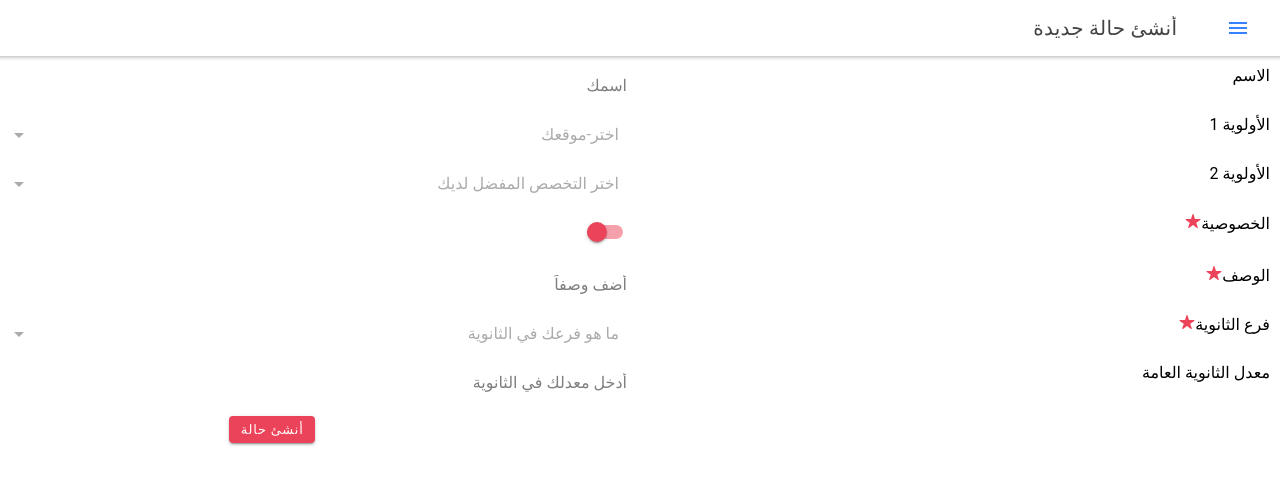
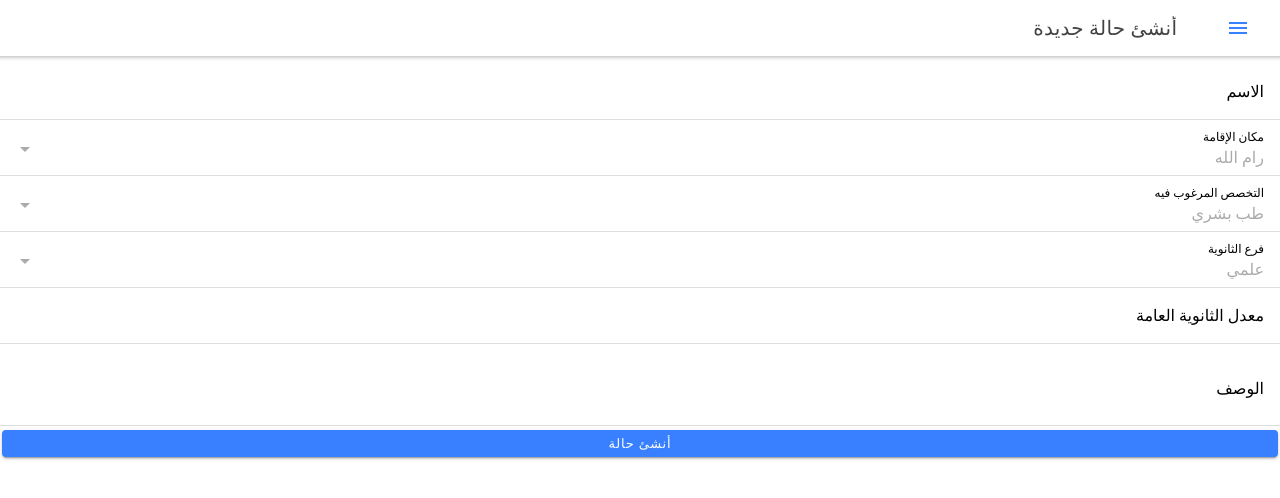
Before and after one commit to ShireenSehwail/Kolyati, a React (Create React App) app: page /caseCreation in a window 1280 px wide. Shown: the top 498 px of the page. Built offline with nearby package versions, Linux system fonts and the light colour scheme.

Commit message:
finished polishing create  case

```diff
--- a/src/containers/App.tsx
+++ b/src/containers/App.tsx
@@ -25,7 +25,7 @@ import Nav from '../components/Nav/Nav';
 import Home from '../pages/Home/Home';
 import PageNotFound from '../pages/PageNotFound/PageNotFound';
 
-
+export const LOCAL_STORAGE_KEY_CASE="koliyati.case";
 const App: React.FC = () =>{
 
   return(<IonApp >
--- a/src/pages/CaseCreation/CaseCreation.tsx
+++ b/src/pages/CaseCreation/CaseCreation.tsx
@@ -1,8 +1,7 @@
-import { IonButton, IonCol, IonContent, IonGrid, IonHeader, IonIcon, IonInput, IonLabel, IonMenuButton, IonPage, IonRow, IonSelect, IonSelectOption, IonTitle, IonToggle, IonToolbar } from '@ionic/react';
+import { IonButton,  IonContent, IonHeader, IonInput, IonItem, IonLabel, IonList, IonMenuButton,  IonSelect, IonSelectOption, IonTextarea, IonTitle,  IonToolbar } from '@ionic/react';
 import React, { useState } from 'react';
 import './CaseCreation.css';
-import{ star, }  from 'ionicons/icons';
-
+import {LOCAL_STORAGE_KEY_CASE} from '../../containers/App'
 const CaseCreation: React.FC = () => {
 
   const [name, setName] = useState<string>();
@@ -11,8 +10,20 @@ const CaseCreation: React.FC = () => {
   const [checked, setChecked] = useState(true);
   const [tawjihiType, setTawjihiType] = useState<string>();
   const [gpa, setGpa] = useState<string>();
-  const [desc, setDesc] = useState<string>();
+  const [description, setDescription] = useState<string>();
+  function handleCaseCreation(){
+    localStorage.setItem(
+      LOCAL_STORAGE_KEY_CASE,JSON.stringify(
+        {name:name,
+          location:location,
+          major:major,
+          checked:checked,
+          tawjihiType:tawjihiType,
+          gpa:gpa,
+          description:description
+        }));
 
+  }
   return (
     <>
     <IonHeader dir="rtl">
@@ -29,31 +40,19 @@ const CaseCreation: React.FC = () => {
             <IonTitle size="large">CaseCreation</IonTitle>
           </IonToolbar>
         </IonHeader>
-        <IonGrid dir="rtl">
+        <IonList>
+        <IonItem dir="rtl">
+            <IonLabel position="floating">الاسم</IonLabel>
 
-        <IonRow>
-        <IonCol>
-              <IonLabel   position="fixed"> الاسم  </IonLabel>
-            </IonCol>
-        <IonCol>
-
-         <IonInput  type="text"
+            <IonInput  type="text"
           value={name}
-          placeholder="اسمك"
-          onIonChange={e => setName(e.detail.value!)}>  </IonInput>
-
-       </IonCol>
-
-          </IonRow>
-
-          <IonRow>
-          <IonCol>
-
-              <IonLabel   position="fixed"> الأولوية 1 </IonLabel>
-
-            </IonCol>
-          <IonCol>
-            <IonSelect value={location} placeholder="اختر-موقعك" onIonChange={e => setLocation(e.detail.value)}>
+          placeholder="مجد خصيب"
+          onIonChange={e => setName(e.detail.value!)}>
+          </IonInput>
+          </IonItem>
+       <IonItem dir="rtl">
+       <IonLabel   position="floating"> مكان الإقامة </IonLabel>
+       <IonSelect value={location} placeholder="رام الله" onIonChange={e => setLocation(e.detail.value)}>
               <IonSelectOption value=" Ramallah">رام الله</IonSelectOption>
               <IonSelectOption value="Hebron">الخليل</IonSelectOption>
               <IonSelectOption value="Nablus"> نابلس</IonSelectOption>
@@ -65,18 +64,10 @@ const CaseCreation: React.FC = () => {
               <IonSelectOption value="Tobas">طوباس</IonSelectOption>
               <IonSelectOption value="Salfit">سلفيت</IonSelectOption>
             </IonSelect>
-            </IonCol>
-
-
-          </IonRow>
-
-           <IonRow>
-           <IonCol>
-             <IonLabel  position="fixed"> الأولوية 2 </IonLabel>
-           </IonCol>
-
-            <IonCol>
-              <IonSelect value={major} placeholder="اختر التخصص المفضل لديك" onIonChange={e => setMajor((e.detail.value))}>
+       </IonItem>
+       <IonItem dir="rtl">
+       <IonLabel  position="floating">التخصص المرغوب فيه </IonLabel>
+       <IonSelect value={major} placeholder="طب بشري" onIonChange={e => setMajor((e.detail.value))}>
               <IonSelectOption value=" الهندسة والتكنولوجيا">الهندسة والتكنولوجيا</IonSelectOption>
               <IonSelectOption value=" الأعمال والاقتصاد">الأعمال والاقتصاد</IonSelectOption>
               <IonSelectOption value=" الأداب">الأداب</IonSelectOption>
@@ -85,97 +76,46 @@ const CaseCreation: React.FC = () => {
               <IonSelectOption value=" الحقوق والادارة">الحقوق و الادارة</IonSelectOption>
               <IonSelectOption value=" العلوم">العلوم</IonSelectOption>
             </IonSelect>
-            </IonCol>
+       </IonItem>
+       <IonItem dir="rtl">
+       <IonLabel className="type" position="floating">فرع  الثانوية</IonLabel>
 
-
-          </IonRow>
-
-          <IonRow>
-          <IonCol>
-              <IonLabel className="privacy" position="fixed" > الخصوصية
-              <IonIcon    icon={star}  slot="end"color="danger">
-                </IonIcon>
-               </IonLabel>
-
-            </IonCol>
-          <IonCol>
-
-              <IonToggle color="danger"
-              checked={checked}
-              onIonChange={e => setChecked(e.detail.checked)} />
-
-            </IonCol>
-
-          </IonRow>
-
-          <IonRow>
-          <IonCol>
-
-          <IonLabel  className="desc" position="fixed"> الوصف
-           <IonIcon    slot={star}  icon={star} color="danger"/>
-           </IonLabel>
-           </IonCol>
-          <IonCol>
-              <IonInput  type="text"
-              value={desc}
-              placeholder="أضف وصفاً"
-               onIonChange={e => setDesc(e.detail.value!)}>   </IonInput>
-            </IonCol>
-
-          </IonRow>
-
-          <IonRow>
-          <IonCol>
-
-            <IonLabel className="type" position="fixed"> فرع  الثانوية
-            <IonIcon slot="start" icon={star} color="danger"/>
-              </IonLabel>
-             </IonCol>
-            <IonCol>
-
-              <IonSelect value={tawjihiType} placeholder="ما هو فرعك في الثانوية " onIonChange={e => setTawjihiType(e.detail.value)}>
+            <IonSelect value={tawjihiType} placeholder="علمي" onIonChange={e => setTawjihiType(e.detail.value)}>
               <IonSelectOption value=" Scientific">عملي</IonSelectOption>
               <IonSelectOption value="Literary">أدبي</IonSelectOption>
               <IonSelectOption value="Commercial"> تجاري</IonSelectOption>
               <IonSelectOption value="Industrial">صناعي</IonSelectOption>
-              <IonSelectOption value="Forensic"> شرعي</IonSelectOption>ش
+              <IonSelectOption value="Forensic"> شرعي</IonSelectOption>
               <IonSelectOption value="Technological">تكنولوجي</IonSelectOption>
               <IonSelectOption value="Hotelier">فنادق</IonSelectOption>
               <IonSelectOption value="Agricultural">زراعي</IonSelectOption>
             </IonSelect>
+         </IonItem>
+         <IonItem dir="rtl">
+         <IonLabel  position="floating"> معدل الثانوية العامة  </IonLabel>
+         <IonInput  type="number" min="50" max="99.8"
+           value={gpa}
+            placeholder="99.3"
+            onIonChange={e => setGpa(e.detail.value!)}>  </IonInput>
+         </IonItem >
+         <IonItem dir="rtl">
+         <IonLabel  className="desc" position="floating">الوصف</IonLabel>
+         <IonTextarea value={description} placeholder="منذ طفولتي كنت أحلم بأن أكون طبيباً لأساعد الناس وأن أكون متمي...." onIonChange={e => setDescription(e.detail.value!)}></IonTextarea>
 
-            </IonCol>
-
-          </IonRow>
-
-          <IonRow>
-          <IonCol>
-
-              <IonLabel  position="fixed"> معدل الثانوية العامة  </IonLabel>
-
-            </IonCol>
-          <IonCol>
-
-          <IonInput  type="text"
-           value={gpa}
-            placeholder="أدخل معدلك في الثانوية "
-            onIonChange={e => setGpa(e.detail.value!)}>  </IonInput>
-
-            </IonCol>
+         </IonItem>
 
 
-          </IonRow>
-          <IonRow>
-            <IonCol/>
-            <IonCol/>
-            <IonCol/>
-            <IonCol>
-            <IonButton
-             color="danger"
-              size="small">  أنشئ حالة </IonButton>
-            </IonCol>
-          </IonRow>
-        </IonGrid>
+         <IonButton onClick={()=>{handleCaseCreation()}}
+             color="primary"
+             expand="block"
+              size="small">  أنشئ حالة
+              </IonButton>
+
+
+
+        </IonList>
+
+
 
       </IonContent>
       </>
```
